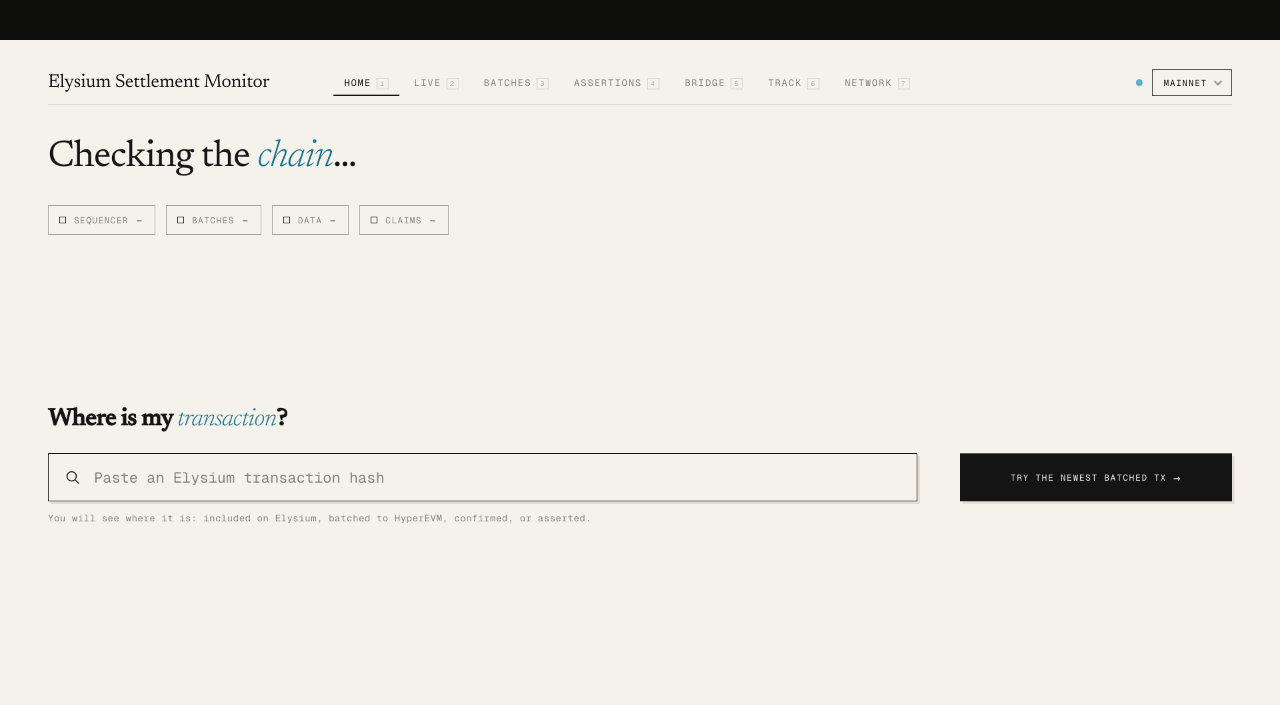
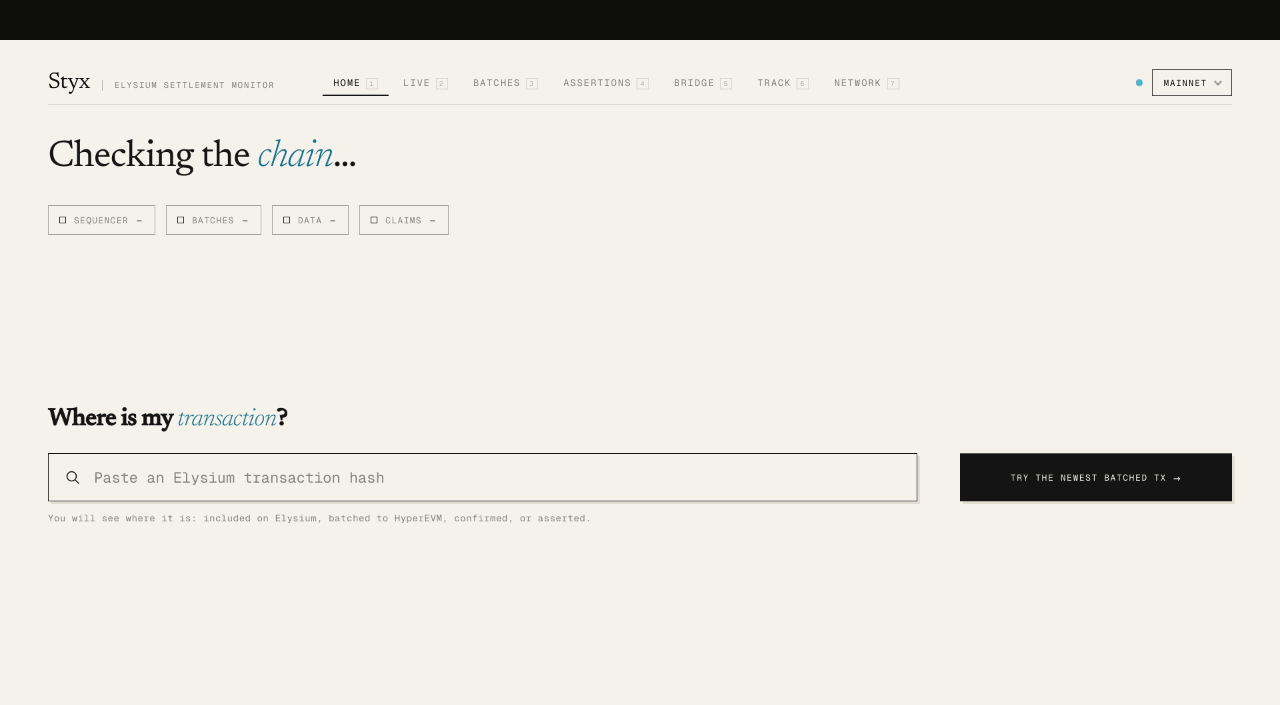
Before and after one commit to quicknode/Styx, a website built with Vite: page web/index.html in a window 1280 px wide. Shown: the top 705 px of the page. Built offline with nearby package versions, Linux system fonts and the light colour scheme; no server answers.

Commit message:
Name the app Styx; subtitle Elysium Settlement Monitor as a mono eyebrow in the header

```diff
--- a/web/index.html
+++ b/web/index.html
@@ -3,7 +3,7 @@
   <head>
     <meta charset="UTF-8" />
     <meta name="viewport" content="width=device-width, initial-scale=1.0" />
-    <title>Elysium Settlement Monitor</title>
+    <title>Styx · Elysium Settlement Monitor</title>
     <link rel="preconnect" href="https://fonts.googleapis.com" />
     <link rel="preconnect" href="https://fonts.gstatic.com" crossorigin />
     <link href="https://fonts.googleapis.com/css2?family=Newsreader:ital,opsz,wght@0,6..72,300;0,6..72,400;0,6..72,500;1,6..72,300;1,6..72,400&family=DM+Sans:opsz,wght@9..40,400;9..40,500&family=Geist+Mono:wght@400;500;600&display=swap" rel="stylesheet" />
@@ -13,7 +13,7 @@
     <div id="frame">
       <div id="deck">
         <div id="top">
-          <div id="eyebrow"><b>Elysium Settlement Monitor</b><span id="netname" class="sr">mainnet</span></div>
+          <div id="eyebrow"><b class="brand">Styx</b><span class="sub">Elysium Settlement Monitor</span><span id="netname" class="sr">mainnet</span></div>
           <div id="tabs"></div>
           <div id="netswitch">
             <span id="livedot" aria-hidden="true"></span>
--- a/web/src/style.css
+++ b/web/src/style.css
@@ -25,8 +25,9 @@ html, body { height: 100%; background: #0e0e0d; color: var(--ink); font-family:
 #trk-big:focus { border-color: var(--ely-ink); }
 .hp { cursor: pointer; } .hp:hover .k { color: var(--ink); }
 #toprule { position: absolute; left: 72px; right: 72px; top: 96px; height: 1px; background: var(--rule); transform-origin: left; }
-#eyebrow { display: flex; align-items: center; height: 40px; font-family: var(--serif); font-size: 28px; letter-spacing: -.01em; color: var(--ink); white-space: nowrap; }
-#eyebrow b { font-weight: 400; }
+#eyebrow { display: flex; align-items: baseline; height: 40px; white-space: nowrap; }
+#eyebrow .brand { font-family: var(--serif); font-weight: 400; font-size: 34px; line-height: 40px; letter-spacing: -.02em; color: var(--ink); }
+#eyebrow .sub { margin-left: 18px; padding-left: 18px; border-left: 1px solid var(--rule-strong); font-family: var(--mono); font-size: 12.5px; letter-spacing: .14em; text-transform: uppercase; color: var(--ink-50); line-height: 16px; }
 #lockup { position: absolute; left: 72px; top: 1030px; display: flex; align-items: center; gap: 22px; z-index: 4; }
 #lockup img { display: block; } #lockup .lk-ely { height: 24px; } #lockup .lk-qn { height: 19px; } #lockup .lk-x { width: 1px; height: 22px; background: var(--rule-strong); }
 
@@ -132,7 +133,7 @@ svg text.ink { fill: var(--ink); } svg text.ely { fill: var(--ely-ink); } svg te
 @keyframes pulse { 50% { opacity: .35; } }
 
 /* ---------- tabs ---------- */
-#tabs { position: relative; display: flex; align-items: center; gap: 6px; height: 40px; margin-left: 96px; margin-right: auto; }
+#tabs { position: relative; display: flex; align-items: center; gap: 6px; height: 40px; margin-left: 72px; margin-right: auto; }
 .tab { position: relative; height: 40px; padding: 0 16px; border: 0; background: transparent; font-family: var(--mono); font-size: 14px; transition: color .2s; letter-spacing: .13em; text-transform: uppercase; color: var(--ink-50); cursor: pointer; }
 .tab .tk { margin-left: 8px; font-size: 10px; color: var(--ink-30); border: 1px solid var(--rule); padding: 1px 4px; }
 .tab:hover { color: var(--ink); } .tab.on { color: var(--ink); }
```
Also changed, not shown: README.md.
